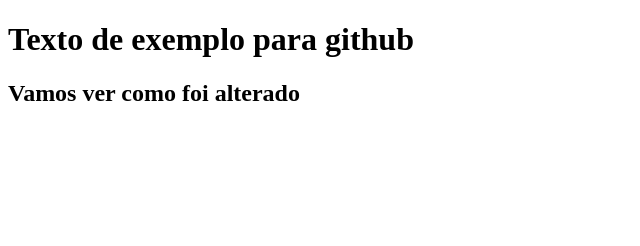
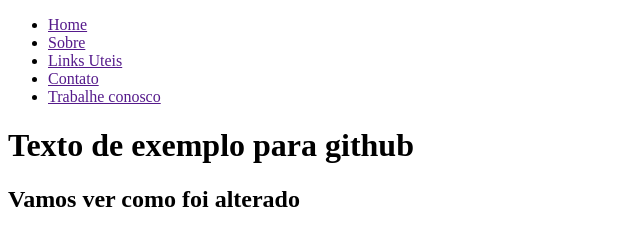
Before and after one commit to ElieldsonKervem/StudyingGitAndGitHub, a plain HTML site: page index.html in a window 1280 px wide. Shown: the whole page, without its empty margins (0-640 px from the left). Drawn offline with Linux system fonts and the light colour scheme.

Commit message:
Menu adicionado com sucesso

```diff
--- a/index.html
+++ b/index.html
@@ -6,6 +6,25 @@
     <title>Document</title>
 </head>
 <body>
+    <nav>
+        <ul>
+            <li>
+                <a href="">Home</a>
+            </li>
+            <li>
+                <a href="">Sobre</a>
+            </li>
+            <li>
+                <a href="">Links Uteis</a>
+            </li>
+            <li>
+                <a href="">Contato</a>
+            </li>
+            <li>
+                <a href="">Trabalhe conosco</a>
+            </li>
+        </ul>
+    </nav>
     <h1>Texto de exemplo para github</h1>
     <h2>Vamos ver como foi alterado</h2>
 
```
